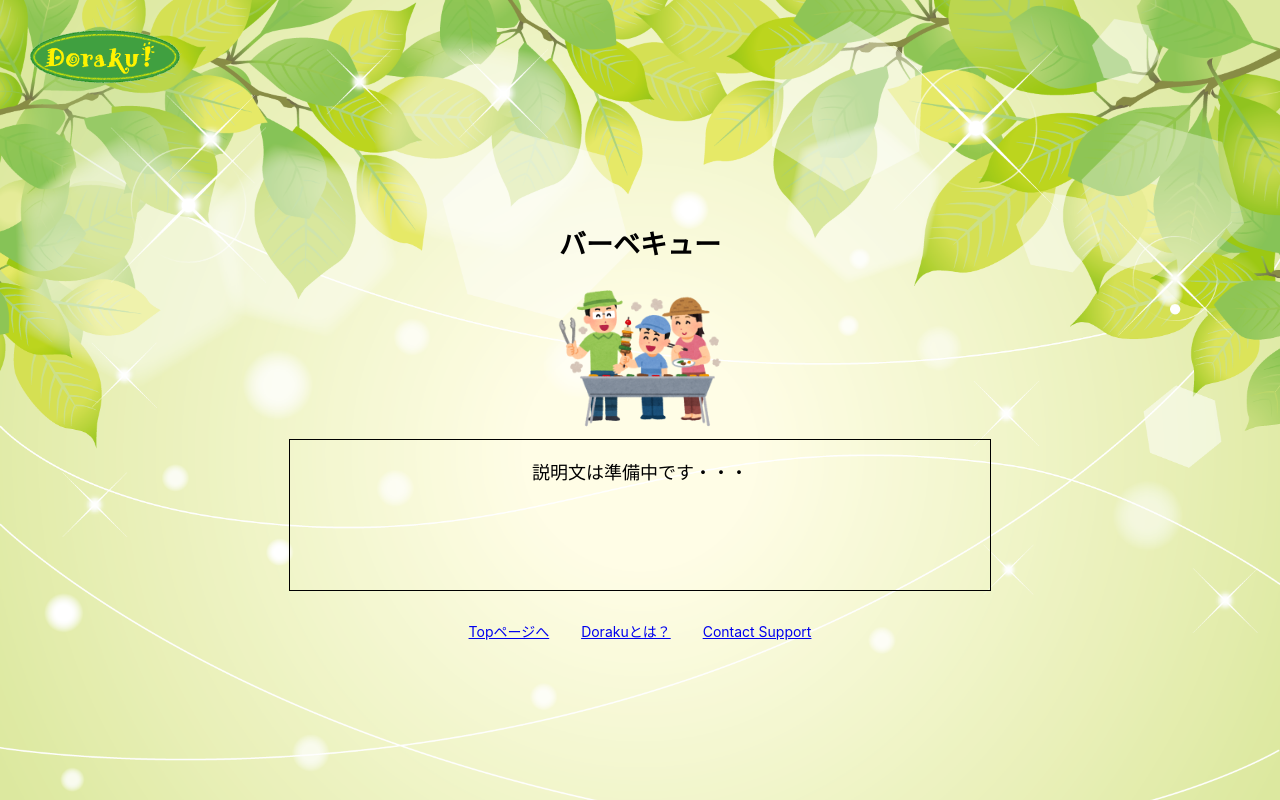
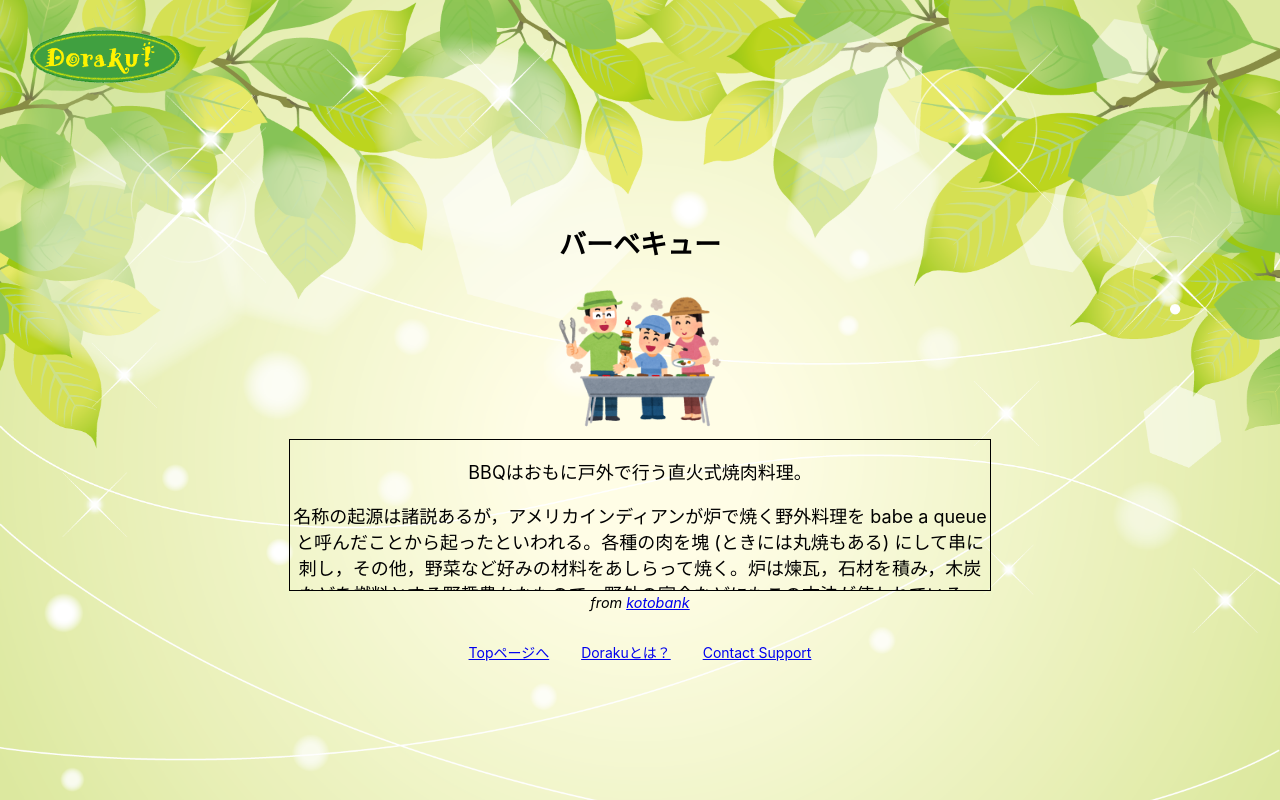
Before and after one commit to sh-miyoshi/doraku, a Nuxt app in the folder frontend/doraku/: page /hobby/details/3 in a window 1280 px wide. Built offline with nearby package versions, Linux system fonts and the light colour scheme.

Commit message:
update bbq info

```diff
--- a/frontend/doraku/pages/hobby/details/3.vue
+++ b/frontend/doraku/pages/hobby/details/3.vue
@@ -7,8 +7,22 @@
     <h2>{{ hobbyName }}</h2>
     <img :src="image" alt="hobby" height="150" weight="150" />
     <div class="detail">
-      <p>説明文は準備中です・・・</p>
+      <p>
+        BBQはおもに戸外で行う直火式焼肉料理。
+      </p>
+      <p>
+        名称の起源は諸説あるが，アメリカインディアンが炉で焼く野外料理を babe a
+        queueと呼んだことから起ったといわれる。各種の肉を塊 (ときには丸焼もある)
+        にして串に刺し，その他，野菜など好みの材料をあしらって焼く。炉は煉瓦，石材を積み，木炭などを燃料とする野趣豊かなもので，野外の宴会などにもこの方法が使われている。
+      </p>
     </div>
+    <span class="where">
+      from
+      <a
+        href="https://kotobank.jp/word/%E3%83%90%E3%83%BC%E3%83%99%E3%82%AD%E3%83%A5%E3%83%BC-116141"
+        >kotobank</a
+      >
+    </span>
   </div>
 </template>
 
```
